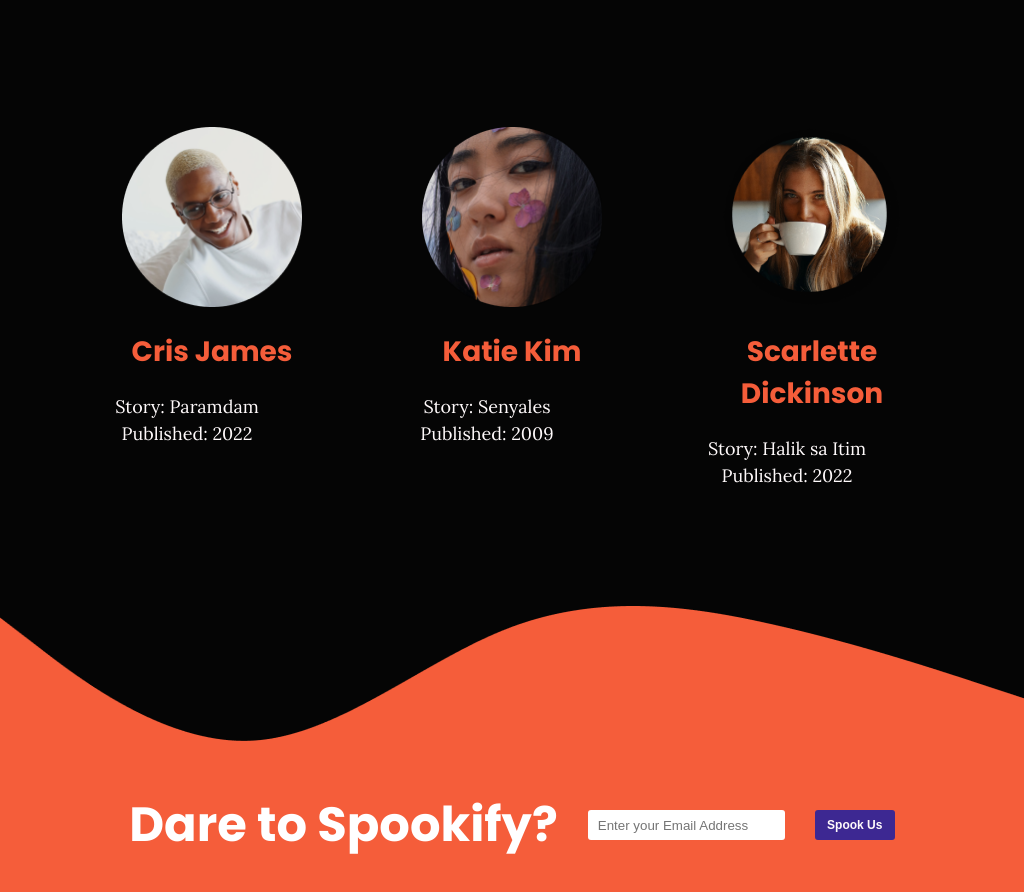
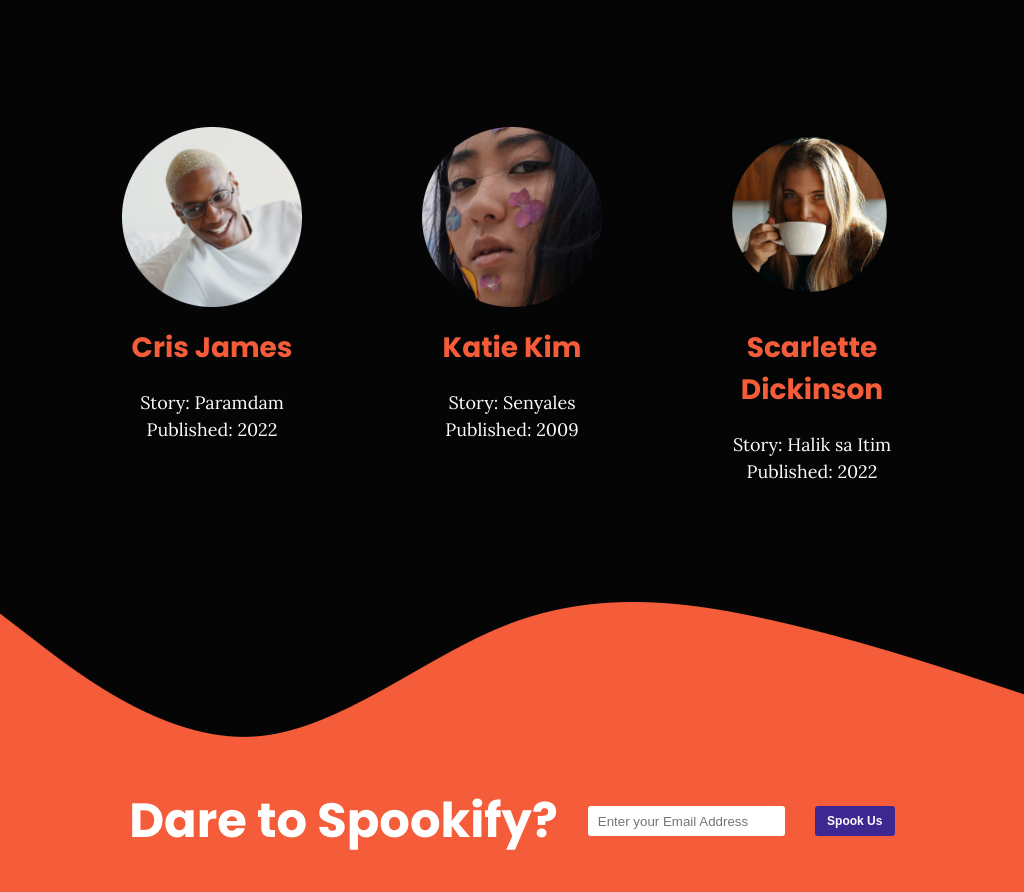
Before and after one commit to MarkLouisseJardiniano/WebProgramming, a plain HTML site: page index.html in a window 1024 px wide. Shown: the part 2308-3200 px from the top of the page. Drawn offline with Linux system fonts and the light colour scheme.

Commit message:
Add files via upload

```diff
--- a/index.html
+++ b/index.html
@@ -8,13 +8,13 @@
     <link rel="preconnect" href="https://fonts.googleapis.com">
     <link rel="preconnect" href="https://fonts.gstatic.com" crossorigin>
     <link href="https://fonts.googleapis.com/css2?family=Creepster&family=Lora:wght@400;500;600;700&family=Poppins:wght@100;200;300;400;500;600;700;800;900&display=swap" rel="stylesheet">
-
     <link rel="preconnect" href="https://fonts.googleapis.com">
     <link rel="preconnect" href="https://fonts.gstatic.com" crossorigin>
      <link href="https://fonts.googleapis.com/css2?family=Creepster&family=Lora:wght@400;500;600;700&family=Poppins:wght@300;400;500;600;700;800;900&display=swap" rel="stylesheet">
      <link rel="stylesheet" href="https://cdnjs.cloudflare.com/ajax/libs/font-awesome/6.4.2/css/all.min.css" integrity="sha512-z3gLpd7yknf1YoNbCzqRKc4qyor8gaKU1qmn+CShxbuBusANI9QpRohGBreCFkKxLhei6S9CQXFEbbKuqLg0DA==" crossorigin="anonymous" referrerpolicy="no-referrer" />
+     <link rel="icon" href="images/landing-image.png">
     <link rel="stylesheet" href="main.css">
-    <title>spookify | </title>
+    <title>spookify</title>
 </head>
 
 <body>
--- a/main.css
+++ b/main.css
@@ -503,11 +503,12 @@ transform: rotate(45deg) translate(-5px,-6px);
   .authors-flex {
     gap: 0px;
   }
-  .authors-content{
+  .authors-content figure{
+    display: flex;
+    flex-direction: column;
+    align-items: center;
     width: 300px;
-  }
-  .authors-content p{
-    width: 250px;
+    gap: 0;
   }
   .waves{
     position: relative;
@@ -539,8 +540,6 @@ transform: rotate(45deg) translate(-5px,-6px);
     height: 30px;
   }
   .input-color {
-    background-color: #3D2892;
-    border: none;
     height: 30px;
     width: 80px;
     font-weight: bold;
@@ -593,9 +592,6 @@ header {
     border-radius: 5px;
     color: #fff;
     font-size: 18px;
-}
-.pumpkin img{
-  margin-left: 40px;
 }
 .pumpkin img{
     width: 300px;
```
